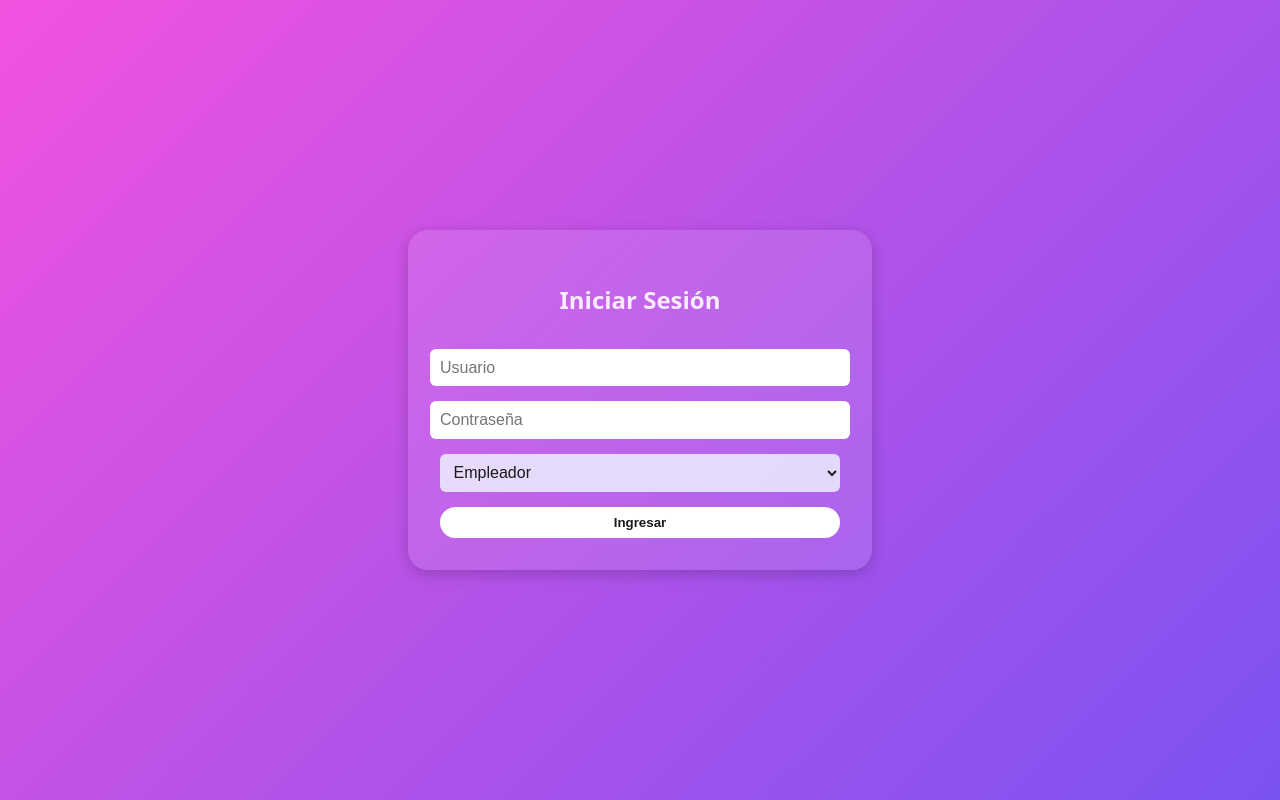
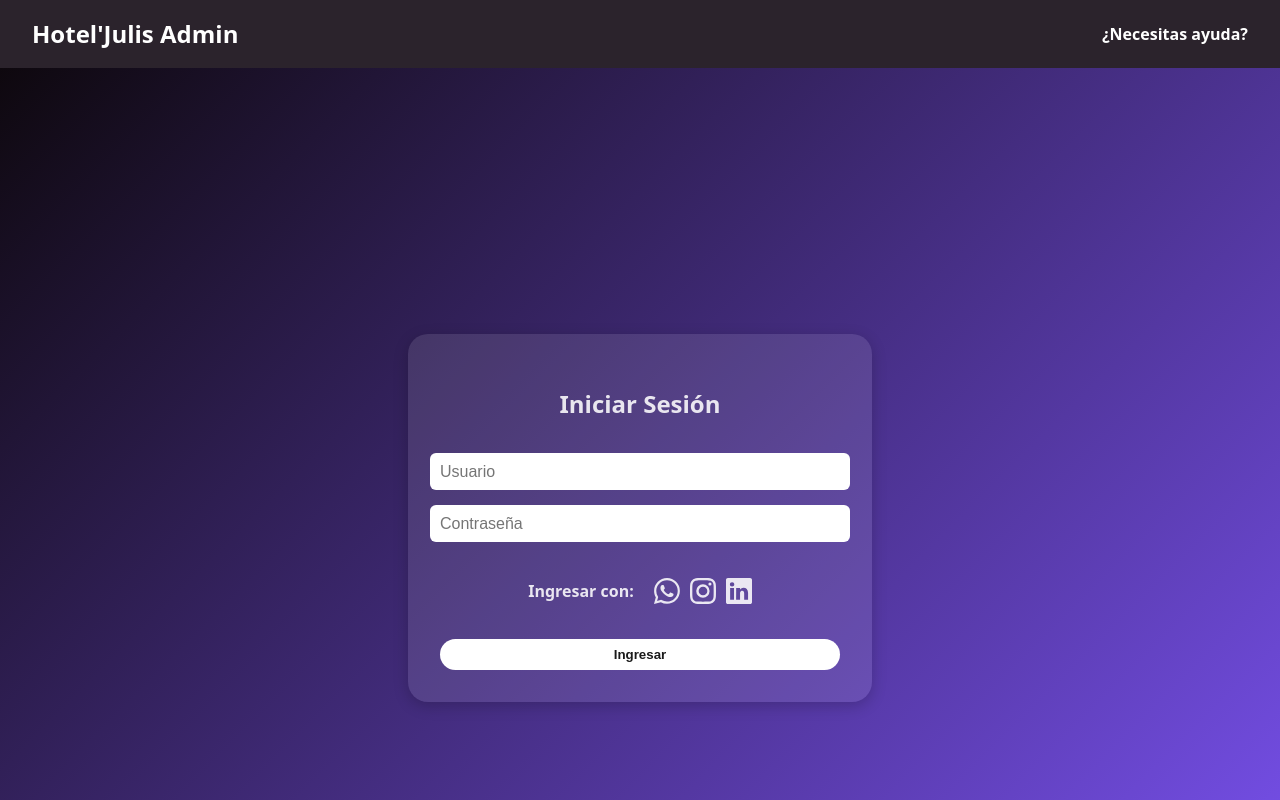
Before and after one commit to rbxus8/Desarrollo_de_un_Sistema_de_Reservas_Online, a React (Vite) app: page /login in a window 1280 px wide. Shown: the top 800 px of the page. Built offline with nearby package versions, Linux system fonts and the light colour scheme.

Commit message:
fix: uso de header

```diff
--- a/src/App.jsx
+++ b/src/App.jsx
@@ -2,6 +2,7 @@
 import React, { useState } from "react";
 import Header from "./header.jsx";
 import Login from "./login.jsx";
+import { BrowserRouter, Routes, Route } from "react-router-dom";
 
 function App() {
   const [isLoggedIn, setIsLoggedIn] = useState(false);
@@ -21,24 +22,30 @@
     setRol(null);
   };
 
-  if (!isLoggedIn) {
-    return <Login onLogin={handleLogin} />;
-  }
-
   return (
-    <>
-      <header rol={rol} />
-      <div className="container">
-        <h1>Bienvenido a mi aplicación como {rol}</h1>
-        <MyButton />
-        <button className="btn" onClick={cerrarSesion}>Cerrar sesión</button>
-      </div>
-    </>
+    <BrowserRouter>
+      <Header rol={rol} />
+      <Routes>
+        <Route
+          path="/login"
+          element={<Login onLogin={handleLogin} />}
+        />
+        <Route
+          path="/"
+          element={
+            isLoggedIn ? (
+              <div className="container">
+                <h1>Bienvenido como {rol}</h1>
+                <button className="btn" onClick={cerrarSesion}>Cerrar sesión</button>
+              </div>
+            ) : (
+              <Login onLogin={handleLogin} />
+            )
+          }
+        />
+      </Routes>
+    </BrowserRouter>
   );
 }
 
-function MyButton() {
-  return <button className="btn">Soy un botón</button>;
-}
-
 export default App;
--- a/src/header.jsx
+++ b/src/header.jsx
@@ -1,23 +1,34 @@
 import React from "react";
 import { Link, useLocation } from "react-router-dom";
 
-function Header() {
+function Header({ rol }) {
   const location = useLocation();
+  const path = location.pathname;
 
   return (
     <header style={styles.header}>
       <h1 style={styles.title}>Hotel'Julis Admin</h1>
-      <nav style={styles.nav}>
+
+      <nav>
         <ul style={styles.navList}>
-          {location.pathname !== "/login" ? (
+          {/* Página de login: mostrar solo ayuda */}
+          {path === "/login" ? (
+            <li>
+              <Link to="/ayuda" style={styles.link}>¿Necesitas ayuda?</Link>
+            </li>
+          ) : (
             <>
-              <li><Link to="/" style={styles.link}>Inicio</Link></li>
-              <li><Link to="/perfil" style={styles.link}>Perfil</Link></li>
-              <li><Link to="/reservas" style={styles.link}>Reservas</Link></li>
-              <li><Link to="/servicios" style={styles.link}>Servicios</Link></li>
+              <li>
+                <Link to="/" style={styles.link}>Inicio</Link>
+              </li>
+              {rol === "empleador" && (
+                <>
+                  <li><Link to="/perfil" style={styles.link}>Perfil</Link></li>
+                  <li><Link to="/servicios" style={styles.link}>Servicios</Link></li>
+                  <li><Link to="/reservas" style={styles.link}>Reservas</Link></li>
+                </>
+              )}
             </>
-          ) : (
-            <li><Link to="/ayuda" style={styles.link}>¿Necesitas ayuda?</Link></li>
           )}
         </ul>
       </nav>
@@ -27,7 +38,7 @@
 
 const styles = {
   header: {
-    backgroundColor: "#004080",
+    backgroundColor: "#dd00ff09",
     color: "white",
     padding: "1rem 2rem",
     display: "flex",
@@ -37,10 +48,6 @@
   title: {
     margin: 0,
     fontSize: "1.5rem",
-  },
-  nav: {
-    display: "flex",
-    gap: "1rem",
   },
   navList: {
     display: "flex",
--- a/src/index.css
+++ b/src/index.css
@@ -20,7 +20,12 @@
   padding: 0;
   min-width: 320px;
   height: 100vh;
+
 }
+
+/*==========header==========*/
+
+
 
 /* ====== Estilo principal del Login ====== */
 .main_login {
@@ -28,7 +33,9 @@
   align-items: center;
   justify-content: center;
   height: 100vh;
-  background: linear-gradient(135deg, #f253df, #7a52f2);
+  padding: 50px;
+    min-height: min-content;
+  background: linear-gradient(135deg, #0e080e, #7a52f2);
 }
 
 /* ====== Formulario Login ====== */
@@ -39,11 +46,17 @@
   padding: 2em;
   border-radius: 20px;
   box-shadow: 0 4px 15px rgba(0, 0, 0, 0.2);
-
   display: flex;
   flex-direction: column;
   gap: 15px;
   align-items: center;
+}
+
+.redes {
+  display: flex;
+  align-items: center;
+  gap: 10px;
+  cursor: pointer;
 }
 
 /* ====== Inputs y Select ====== */
--- a/src/login.jsx
+++ b/src/login.jsx
@@ -1,8 +1,6 @@
 import React, { useState } from "react";
-import Header from "./header"; // ✅ Asegúrate que la ruta sea correcta
 
 function Login({ onLogin }) {
-  const [rolSeleccionado, setRolSeleccionado] = useState("empleador");
   const [usuario, setUsuario] = useState("");
   const [clave, setClave] = useState("");
 
@@ -14,15 +12,11 @@
       return;
     }
 
-    if (rolSeleccionado === "empleador") {
-      onLogin(rolSeleccionado);
-    } else {
-      alert("Acceso denegado. Solo empleadores pueden ingresar.");
-    }
+    // Simula login válido
+    onLogin("empleador");
   };
 
   return (
-    <>
     <main className="main_login">
       <form className="main_form" onSubmit={manejarSubmit}>
         <h2 style={{ marginBottom: "1rem" }}>Iniciar Sesión</h2>
@@ -38,20 +32,53 @@
           value={clave}
           onChange={(e) => setClave(e.target.value)}
         />
-          <select
-            value={rolSeleccionado}
-            onChange={(e) => setRolSeleccionado(e.target.value)}
+
+        <nav className="redes" >
+          <h4 style={{ marginRight: "10px" }}>Ingresar con:</h4>
+            <svg
+              xmlns="http://www.w3.org/2000/svg"
+              width="26"
+              height="26"
+              fill="currentColor"
+              class="bi bi-whatsapp"
+              viewBox="0 0 16 16"
             >
-            <option value="empleador">Empleador</option>
-            <option value="cliente">Cliente</option>
-            <option value="admin">Administrador</option>
-          </select>
+              <path
+                d="M13.601 2.326A7.85 7.85 0 0 0 7.994 0C3.627 0 .068 3.558.064 7.926c0 1.399.366 2.76 1.057 3.965L0 16l4.204-1.102a7.9 7.9 0 0 0 3.79.965h.004c4.368 0 7.926-3.558 7.93-7.93A7.9 7.9 0 0 0 13.6 2.326zM7.994 14.521a6.6 6.6 0 0 1-3.356-.92l-.24-.144-2.494.654.666-2.433-.156-.251a6.56 6.56 0 0 1-1.007-3.505c0-3.626 2.957-6.584 6.591-6.584a6.56 6.56 0 0 1 4.66 1.931 6.56 6.56 0 0 1 1.928 4.66c-.004 3.639-2.961 6.592-6.592 6.592m3.615-4.934c-.197-.099-1.17-.578-1.353-.646-.182-.065-.315-.099-.445.099-.133.197-.513.646-.627.775-.114.133-.232.148-.43.05-.197-.1-.836-.308-1.592-.985-.59-.525-.985-1.175-1.103-1.372-.114-.198-.011-.304.088-.403.087-.088.197-.232.296-.346.1-.114.133-.198.198-.33.065-.134.034-.248-.015-.347-.05-.099-.445-1.076-.612-1.47-.16-.389-.323-.335-.445-.34-.114-.007-.247-.007-.38-.007a.73.73 0 0 0-.529.247c-.182.198-.691.677-.691 1.654s.71 1.916.81 2.049c.098.133 1.394 2.132 3.383 2.992.47.205.84.326 1.129.418.475.152.904.129 1.246.08.38-.058 1.171-.48 1.338-.943.164-.464.164-.86.114-.943-.049-.084-.182-.133-.38-.232"
+              />
+            </svg>
+            <svg
+              xmlns="http://www.w3.org/2000/svg"
+              width="26"
+              height="26"
+              fill="currentColor"
+              class="bi bi-instagram"
+              viewBox="0 0 16 16"
+            >
+              <path
+                d="M8 0C5.829 0 5.556.01 4.703.048 3.85.088 3.269.222 2.76.42a3.9 3.9 0 0 0-1.417.923A3.9 3.9 0 0 0 .42 2.76C.222 3.268.087 3.85.048 4.7.01 5.555 0 5.827 0 8.001c0 2.172.01 2.444.048 3.297.04.852.174 1.433.372 1.942.205.526.478.972.923 1.417.444.445.89.719 1.416.923.51.198 1.09.333 1.942.372C5.555 15.99 5.827 16 8 16s2.444-.01 3.298-.048c.851-.04 1.434-.174 1.943-.372a3.9 3.9 0 0 0 1.416-.923c.445-.445.718-.891.923-1.417.197-.509.332-1.09.372-1.942C15.99 10.445 16 10.173 16 8s-.01-2.445-.048-3.299c-.04-.851-.175-1.433-.372-1.941a3.9 3.9 0 0 0-.923-1.417A3.9 3.9 0 0 0 13.24.42c-.51-.198-1.092-.333-1.943-.372C10.443.01 10.172 0 7.998 0zm-.717 1.442h.718c2.136 0 2.389.007 3.232.046.78.035 1.204.166 1.486.275.373.145.64.319.92.599s.453.546.598.92c.11.281.24.705.275 1.485.039.843.047 1.096.047 3.231s-.008 2.389-.047 3.232c-.035.78-.166 1.203-.275 1.485a2.5 2.5 0 0 1-.599.919c-.28.28-.546.453-.92.598-.28.11-.704.24-1.485.276-.843.038-1.096.047-3.232.047s-2.39-.009-3.233-.047c-.78-.036-1.203-.166-1.485-.276a2.5 2.5 0 0 1-.92-.598 2.5 2.5 0 0 1-.6-.92c-.109-.281-.24-.705-.275-1.485-.038-.843-.046-1.096-.046-3.233s.008-2.388.046-3.231c.036-.78.166-1.204.276-1.486.145-.373.319-.64.599-.92s.546-.453.92-.598c.282-.11.705-.24 1.485-.276.738-.034 1.024-.044 2.515-.045zm4.988 1.328a.96.96 0 1 0 0 1.92.96.96 0 0 0 0-1.92m-4.27 1.122a4.109 4.109 0 1 0 0 8.217 4.109 4.109 0 0 0 0-8.217m0 1.441a2.667 2.667 0 1 1 0 5.334 2.667 2.667 0 0 1 0-5.334"
+              />
+            </svg>
+            <svg
+              xmlns="http://www.w3.org/2000/svg"
+              width="26"
+              height="26"
+              fill="currentColor"
+              class="bi bi-linkedin"
+              viewBox="0 0 16 16"
+            >
+              <path
+                d="M0 1.146C0 .513.526 0 1.175 0h13.65C15.474 0 16 .513 16 1.146v13.708c0 .633-.526 1.146-1.175 1.146H1.175C.526 16 0 15.487 0 14.854zm4.943 12.248V6.169H2.542v7.225zm-1.2-8.212c.837 0 1.358-.554 1.358-1.248-.015-.709-.52-1.248-1.342-1.248S2.4 3.226 2.4 3.934c0 .694.521 1.248 1.327 1.248zm4.908 8.212V9.359c0-.216.016-.432.08-.586.173-.431.568-.878 1.232-.878.869 0 1.216.662 1.216 1.634v3.865h2.401V9.25c0-2.22-1.184-3.252-2.764-3.252-1.274 0-1.845.7-2.165 1.193v.025h-.016l.016-.025V6.169h-2.4c.03.678 0 7.225 0 7.225z"
+              />
+            </svg>
+
+        </nav>
+
         <button className="btn" type="submit">
           Ingresar
         </button>
       </form>
     </main>
-    </>
   );
 }
 
```
Also changed, not shown: 1 other file (tests, documents, lock files or other folders). Lines whose indentation alone changed are shown as unchanged.
